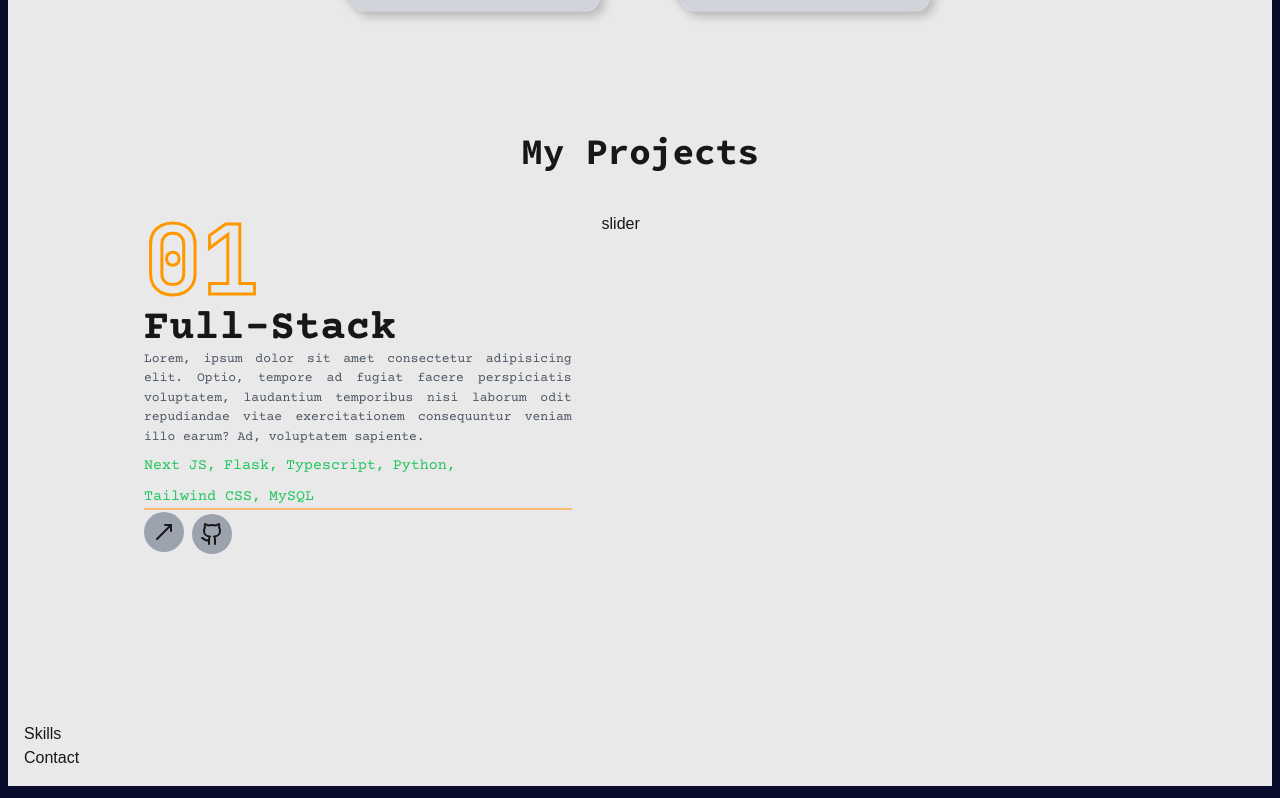
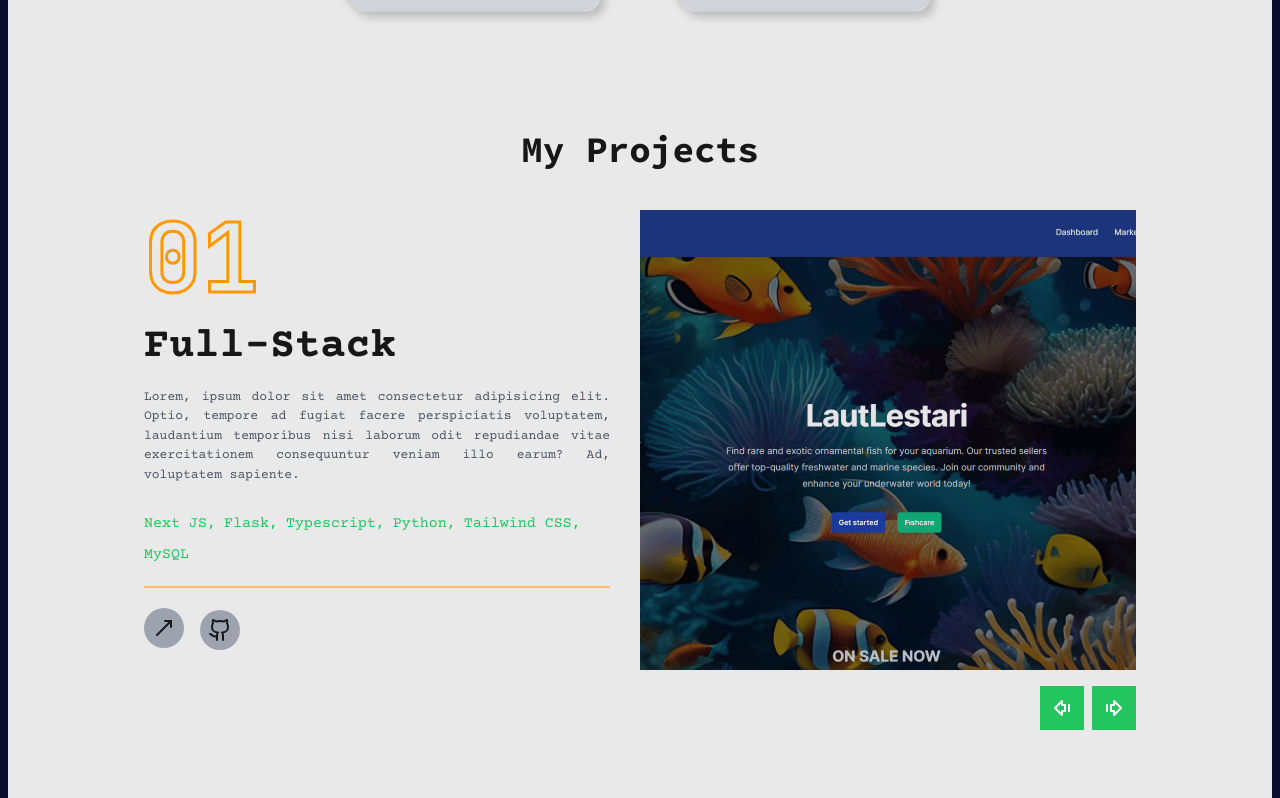
Before and after one commit to Imamhari/portfolio, a Next.js app: page / in a window 1280 px wide. Shown: the part 1999-2797 px from the top of the page. Built offline with nearby package versions, Linux system fonts and the light colour scheme.

Commit message:
project 80%

```diff
--- /dev/null
+++ b/src/app/components/ui/ProjectSliderButtons.tsx
@@ -0,0 +1,23 @@
+"use client";
+
+import { useSwiper } from "swiper/react";
+import { ArrowBigRightDash, ArrowBigLeftDash } from "lucide-react";
+
+function ProjectSliderButtons({ containerStyles, btnStyles, iconStyles }: {
+  containerStyles: string;
+  btnStyles: string;
+  iconStyles: string;}) {
+  const swiper = useSwiper()
+  return (
+    <div className={containerStyles}>
+      <button className={btnStyles}>
+        <ArrowBigLeftDash className={iconStyles} onClick={() => swiper.slidePrev() }/>
+      </button>
+      <button className={btnStyles}>
+        <ArrowBigRightDash className={iconStyles} onClick={() => swiper.slideNext() }/>
+      </button>
+    </div>
+  );
+}
+
+export default ProjectSliderButtons;
--- a/src/app/pages/projects/page.tsx
+++ b/src/app/pages/projects/page.tsx
@@ -1,4 +1,4 @@
-"use client"
+"use client";
 import { useState } from "react";
 import { motion } from "framer-motion";
 import Image from "next/image";
@@ -11,94 +11,178 @@ import {
   TooltipProvider,
   TooltipTrigger,
 } from "@/app/components/ui/tooltip";
-import { MoveUpRight, Github } from 'lucide-react';
-import { Source_Code_Pro, JetBrains_Mono, Courier_Prime } from 'next/font/google';
+import { MoveUpRight, Github } from "lucide-react";
+import {
+  Source_Code_Pro,
+  JetBrains_Mono,
+  Courier_Prime,
+} from "next/font/google";
 
-const sourceCodePro = Source_Code_Pro({ subsets: ["latin"], weight: ["400", "700"] });
-const jetBrainsMono = JetBrains_Mono({ subsets: ['latin'], weight: ['400', '700'] });
-const courierPrime = Courier_Prime({ subsets: ['latin'], weight: ['400', '700'] });
+import ProjectSliderButtons from "@/app/components/ui/ProjectSliderButtons";
+
+const sourceCodePro = Source_Code_Pro({
+  subsets: ["latin"],
+  weight: ["400", "700"],
+});
+const jetBrainsMono = JetBrains_Mono({
+  subsets: ["latin"],
+  weight: ["400", "700"],
+});
+const courierPrime = Courier_Prime({
+  subsets: ["latin"],
+  weight: ["400", "700"],
+});
 
 const projectList = [
   {
     num: "01",
     category: "full-stack",
     title: "Laut Lestari",
-    description: "Lorem, ipsum dolor sit amet consectetur adipisicing elit. Optio, tempore ad fugiat facere perspiciatis voluptatem, laudantium temporibus nisi laborum odit repudiandae vitae exercitationem consequuntur veniam illo earum? Ad, voluptatem sapiente.",
-    stack: [{ name:"Next JS,"}, { name:"Flask,"}, { name:"Typescript,"}, { name:"Python,"}, { name:"Tailwind CSS,"}, { name:"MySQL"}],
-    image: "/public/assets/Laut-Lestari.png",
-    live:"https://lautlestari.netlify.app/",
-    github:"https://github.com/diikafirmansyah/FSSE-jan24_group-i_gfp_FE",
+    description:
+      "Lorem, ipsum dolor sit amet consectetur adipisicing elit. Optio, tempore ad fugiat facere perspiciatis voluptatem, laudantium temporibus nisi laborum odit repudiandae vitae exercitationem consequuntur veniam illo earum? Ad, voluptatem sapiente.",
+    stack: [
+      { name: "Next JS," },
+      { name: "Flask," },
+      { name: "Typescript," },
+      { name: "Python," },
+      { name: "Tailwind CSS," },
+      { name: "MySQL" },
+    ],
+    image: "/assets/Laut-Lestari.png",
+    live: "https://lautlestari.netlify.app/",
+    github: "https://github.com/diikafirmansyah/FSSE-jan24_group-i_gfp_FE",
   },
   {
     num: "02",
     category: "front-end",
     title: "Delish!",
-    description: "Lorem, ipsum dolor sit amet consectetur adipisicing elit. Optio, tempore ad fugiat facere perspiciatis voluptatem, laudantium temporibus nisi laborum odit repudiandae vitae exercitationem consequuntur veniam illo earum? Ad, voluptatem sapiente.",
-    stack: [{ name:"Next JS"}, { name:"Typescript"}, { name:"Tailwind CSS"}, { name:"ShadCN"}],
-    image: "/public/assets/delish.png",
-    live:"https://frontend-delish-app.vercel.app/",
-    github:"https://github.com/tobiasagyasta/frontend-delish-app",
+    description:
+      "Lorem, ipsum dolor sit amet consectetur adipisicing elit. Optio, tempore ad fugiat facere perspiciatis voluptatem, laudantium temporibus nisi laborum odit repudiandae vitae exercitationem consequuntur veniam illo earum? Ad, voluptatem sapiente.",
+    stack: [
+      { name: "Next JS" },
+      { name: "Typescript" },
+      { name: "Tailwind CSS" },
+      { name: "ShadCN" },
+    ],
+    image: "/assets/delish.png",
+    live: "https://frontend-delish-app.vercel.app/",
+    github: "https://github.com/tobiasagyasta/frontend-delish-app",
   },
   {
     num: "03",
     category: "front-end",
     title: "SahabatAjar.id",
-    description: "Lorem, ipsum dolor sit amet consectetur adipisicing elit. Optio, tempore ad fugiat facere perspiciatis voluptatem, laudantium temporibus nisi laborum odit repudiandae vitae exercitationem consequuntur veniam illo earum? Ad, voluptatem sapiente.",
-    stack: [{ name:"Next JS,"}, { name:"Typescript"}, { name:"Tailwind CSS"}, { name:"ShadCN"}],
-    image: "/public/assets/Sahabat-ajar.png",
-    live:"https://sahabatajar.vercel.app/",
-    github:"https://github.com/tobiasagyasta/lms-frontend",
-  }
-]
+    description:
+      "Lorem, ipsum dolor sit amet consectetur adipisicing elit. Optio, tempore ad fugiat facere perspiciatis voluptatem, laudantium temporibus nisi laborum odit repudiandae vitae exercitationem consequuntur veniam illo earum? Ad, voluptatem sapiente.",
+    stack: [
+      { name: "Next JS," },
+      { name: "Typescript" },
+      { name: "Tailwind CSS" },
+      { name: "ShadCN" },
+    ],
+    image: "/assets/Sahabat-ajar.png",
+    live: "https://sahabatajar.vercel.app/",
+    github: "https://github.com/tobiasagyasta/lms-frontend",
+  },
+];
 
 function Projects() {
-  const [project, setProject] = useState(projectList[0])
+  const [project, setProject] = useState(projectList[0]);
+
+  const handleSlideChange = (swiper: { activeIndex: any; }) => {
+    //get current slide index
+    const currentIndex = swiper.activeIndex;
+    //update project state based on current project index
+    setProject(projectList[currentIndex]);
+  };
   return (
-    <motion.section id="projects" initial={{opacity:0}} animate={{opacity:1}} className="min-h-[80vh] md:mx-[15vh] flex flex-col justify-center py-12 xl:px-0">
-      <h1 className={`${sourceCodePro.className} text-4xl font-extrabold text-center mb-10`}>My Projects</h1>
+    <motion.section
+      id="projects"
+      initial={{ opacity: 0 }}
+      animate={{ opacity: 1, transition: { delay: 2.4, duration: 0.4, ease: "easeIn"} }}
+      className="min-h-[80vh] md:mx-[15vh] flex flex-col justify-center py-12 xl:px-0 "
+    >
+      <h1
+        className={`${sourceCodePro.className} text-4xl font-extrabold text-center mb-10`}
+      >
+        My Projects
+      </h1>
       <div className="container mx-auto">
         <div className="flex flex-col xl:flex-row xl:gap-[30px]">
           <div className="w-full xl:w-[80%] xl:h-[460px] flex flex-col xl:justify-beetween order-2 xl:order-none">
-              <div>
+            <div className="flex flex-col gap-[20px] h-[50px]">
               {/* outline number */}
-                <div className={`${jetBrainsMono.className} text-8xl font-extrabold text-transparent text-outline`}>{project.num}</div>
+              <div
+                className={`${jetBrainsMono.className} text-8xl font-extrabold text-transparent text-outline`}
+              >
+                {project.num}
+              </div>
               {/* project category */}
-                <h2 className={`${courierPrime.className} text-[30px] md:text-[42px] font-bold leading-none group-hover:text-accent transition-all duration-500 capitalize`}>{project.category}</h2>
+              <h2
+                className={`${courierPrime.className} text-[30px] md:text-[42px] font-bold leading-none group-hover:text-accent transition-all duration-500 capitalize`}
+              >
+                {project.category}
+              </h2>
               {/* project description */}
-                <p className={`${courierPrime.className} text-[13px] text-justify text-gray-600 dark:text-gray-400 font-medium group-hover:text-accent  transition-all duration-500`}>{project.description}</p>
+              <p
+                className={`${courierPrime.className} text-[13px] text-justify text-gray-600 dark:text-gray-400 font-medium group-hover:text-accent  transition-all duration-500`}
+              >
+                {project.description}
+              </p>
               {/* project stack */}
               <ul className="flex flex-wrap gap-2 mt-2">
                 {project.stack.map((item, index) => {
                   return (
-                      <li key={index} className={`${courierPrime.className} text-[15px] text-green-500`}>{item.name}</li>
-                    )
+                    <li
+                      key={index}
+                      className={`${courierPrime.className} text-[15px] text-green-500`}
+                    >
+                      {item.name}
+                    </li>
+                  );
                 })}
               </ul>
               {/* border */}
               <div className="border border-orange-300"></div>
-                <div className="flex gap-2 mt-[2px]">
+              <div className="flex gap-4">
                 {/* live project button */}
-                <Link href={project.live} target="_blank" rel="noopener noreferrer" className="" >
+                <Link
+                  href={project.live}
+                  target="_blank"
+                  rel="noopener noreferrer"
+                >
                   <TooltipProvider delayDuration={100}>
                     <Tooltip>
                       <TooltipTrigger className="w-[40px] h-[40px] dark:bg-gray-700 bg-gray-400 rounded-full flex justify-center  items-center group">
-                        <MoveUpRight className="hover:text-orange-500 transition duration-500"/>
+                        <MoveUpRight className="hover:text-orange-500 transition duration-500" />
                       </TooltipTrigger>
                       <TooltipContent>
-                        <p className={`${courierPrime.className} border rounded-[5px] py-[2px] px-3 transition duration-500 dark:bg-gray-200 bg-gray-500 text-black`}>Live Project</p>
+                        <p
+                          className={`${courierPrime.className} border rounded-[5px] py-[2px] px-3 transition duration-500 dark:bg-gray-200 bg-gray-500 text-black`}
+                        >
+                          Live Project
+                        </p>
                       </TooltipContent>
                     </Tooltip>
                   </TooltipProvider>
                 </Link>
                 {/* github project button */}
-                <Link href={project.github} target="_blank" rel="noopener noreferrer" className="" >
+                <Link
+                  href={project.github}
+                  target="_blank"
+                  rel="noopener noreferrer"
+                >
                   <TooltipProvider delayDuration={100}>
                     <Tooltip>
                       <TooltipTrigger className="w-[40px] h-[40px] dark:bg-gray-700 bg-gray-400 rounded-full flex justify-center  items-center group mt-[2px]">
-                        <Github className="hover:text-orange-500 transition duration-500"/>
+                        <Github className="hover:text-orange-500 transition duration-500" />
                       </TooltipTrigger>
                       <TooltipContent>
-                        <p className={`${courierPrime.className} border rounded-[5px] py-[2px] px-3 transition duration-500 dark:bg-gray-200 bg-gray-500 text-black`}>Github Repository</p>
+                        <p
+                          className={`${courierPrime.className} border rounded-[5px] py-[2px] px-3 transition duration-500 dark:bg-gray-200 bg-gray-500 text-black`}
+                        >
+                          Github Repository
+                        </p>
                       </TooltipContent>
                     </Tooltip>
                   </TooltipProvider>
@@ -106,7 +190,33 @@ function Projects() {
               </div>
             </div>
           </div>
-            <div className="w-full">slider</div>
+          <div className="w-full xl:w-[50%]">
+            <Swiper
+              spaceBetween={30}
+              slidesPerView={1}
+              className="xl:h-[520px] mb-12"
+              onSlideChange={handleSlideChange}
+            >
+              {projectList.map((item, index) => {
+                return (
+                  <SwiperSlide key={index} className="w-full">
+                    <div className="h-[460px] relative group flex justify-center items-center bg-gray-300">
+                      {/* overlay */}
+                      <div className="absolute top-0 bottom-0 w-full h-full bg-black/10 z-10"></div>
+                      {/* image */}
+                      <div className="relative w-full h-full">
+                        <Image src={project.image} alt="project image" fill className="object-cover"/>
+                      </div>
+                    </div>
+                  </SwiperSlide>
+                );
+              })}
+              {/* slider buttons */}
+              <ProjectSliderButtons
+                containerStyles="flex gap-2 absolute right-0 bottom-[calc(50%_-_22px)] xl:bottom-0 z-20 w-full justify-between xl:w-max xl:justify-none"
+                btnStyles="bg-green-500 text:primary hover:bg-green-500-hover text-[22px] w-[44px] h-[44px] flex justify-center items-center transition-all" iconStyles="text-white hover:text-orange-500 transition duration-500"/>
+            </Swiper>
+          </div>
         </div>
       </div>
     </motion.section>
--- a/src/app/pages/skills/page.tsx
+++ b/src/app/pages/skills/page.tsx
@@ -1,8 +1,19 @@
 import React from 'react'
+import Image from 'next/image'
 
 function Skills() {
   return (
-    <section id="skills">Skills</section>
+    <section id="skills">
+      <Image
+                    src="/profile-light.png"
+                    width={300}
+                    height={30}
+                    alt="profile picture"
+                    priority
+                    className="block dark:hidden"
+                  />
+
+    </section>
   )
 }
 
```
Lines whose indentation alone changed are shown as unchanged.
